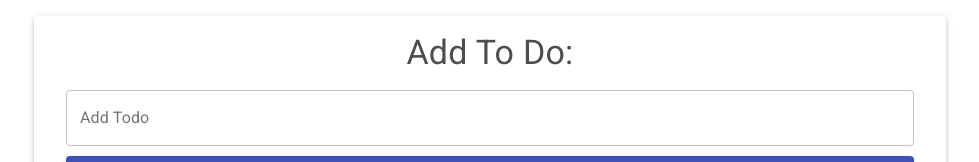
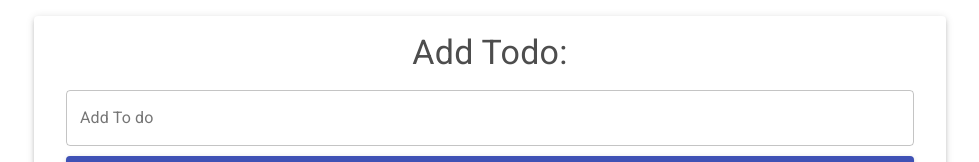
Before and after one commit to disko998/todo, a React (Create React App) app: page / in a window 1280 px wide. Shown: the top 162 px of the page, without its empty margins (150-1129 px from the left). Built offline with nearby package versions, Linux system fonts and the light colour scheme.

Commit message:
move trash to right

```diff
--- a/src/components/Todo.jsx
+++ b/src/components/Todo.jsx
@@ -13,6 +13,9 @@ const useStyle = makeStyles({
     text: props => ({
         textDecoration: props.completed ? 'line-through' : 'none',
         cursor: 'pointer',
+        width: '100%',
+        height: '100%',
+        userSelect: 'none',
     }),
 })
 
--- a/src/components/TodoCard.jsx
+++ b/src/components/TodoCard.jsx
@@ -43,7 +43,7 @@ function TodoCard({ addTodo }) {
             <Paper elevation={3} className={classes.box}>
                 <Box p={2}>
                     <Typography variant='h4' className={classes.title}>
-                        Add To Do:
+                        Add Todo:
                     </Typography>
                     <Box my={2} px={2} display='flex' flexDirection='column'>
                         <TextField
@@ -51,7 +51,7 @@ function TodoCard({ addTodo }) {
                             onChange={onTextChange}
                             className={classes.input}
                             id='todo'
-                            label='Add Todo'
+                            label='Add To do'
                             variant='outlined'
                         />
                         <Button
```
